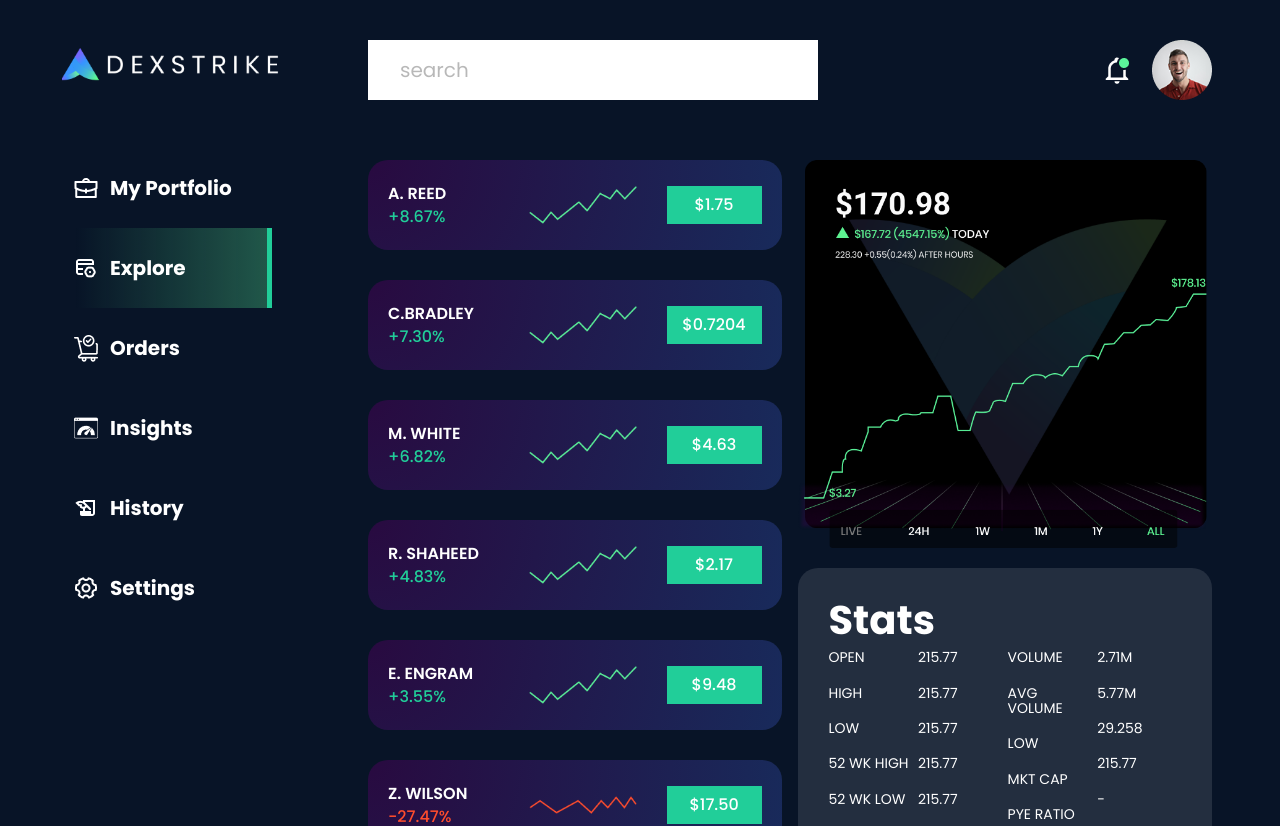
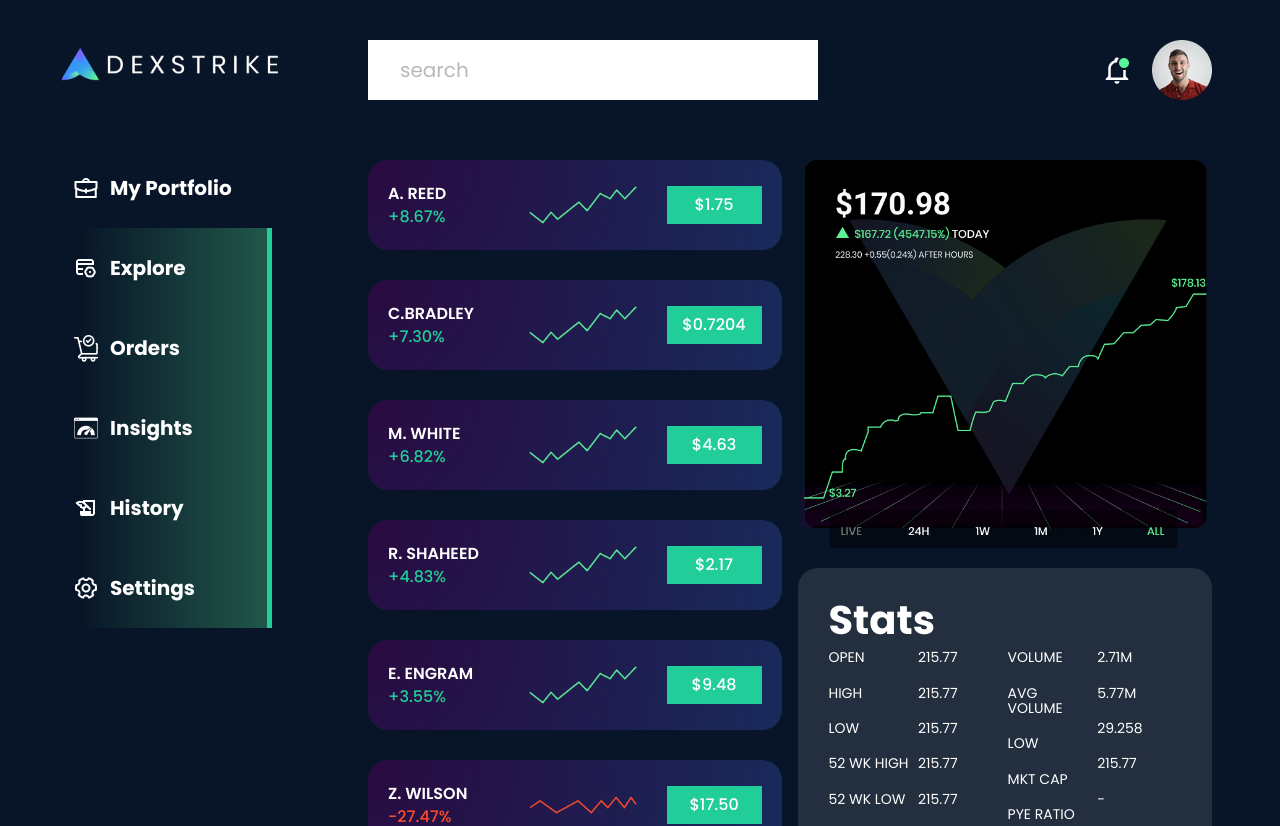
Before and after one commit to tarunkumar2112/decstrike, a React (Create React App) app: page / in a window 1280 px wide. Shown: the top 826 px of the page. Built offline with nearby package versions, Linux system fonts and the light colour scheme.

Commit message:
extra links removed

```diff
--- a/src/components/common/navbar.js
+++ b/src/components/common/navbar.js
@@ -26,10 +26,10 @@ import Vec from './Vector(12).png'
       <Nav className="me-auto">
       <NavLink className='menu-item' to='/portfolio' ><img src={Vec} alt="menu"/ >My Portfolio</NavLink>
       <NavLink className='menu-item' to='/' isactive><img src={Buy} alt="menu"/ >Explore</NavLink>
-      <NavLink className='menu-item' to='/orders'><img src={Orderss} alt="menu"/ >Orders</NavLink>
-      <NavLink className='menu-item' to='/insights'><img src={Insightss} alt="menu"/ >Insights</NavLink>
-      <NavLink className='menu-item' to='/history'><img src={History} alt="menu"/ >History</NavLink>
-      <NavLink className='menu-item' to='/settings'><img src={Settingss} alt="menu"/ >Settings</NavLink>
+      <NavLink className='menu-item' to='/'><img src={Orderss} alt="menu"/ >Orders</NavLink>
+      <NavLink className='menu-item' to='/'><img src={Insightss} alt="menu"/ >Insights</NavLink>
+      <NavLink className='menu-item' to='/'><img src={History} alt="menu"/ >History</NavLink>
+      <NavLink className='menu-item' to='/'><img src={Settingss} alt="menu"/ >Settings</NavLink>
       </Nav>
     </Navbar.Collapse>
   </Container>
```
